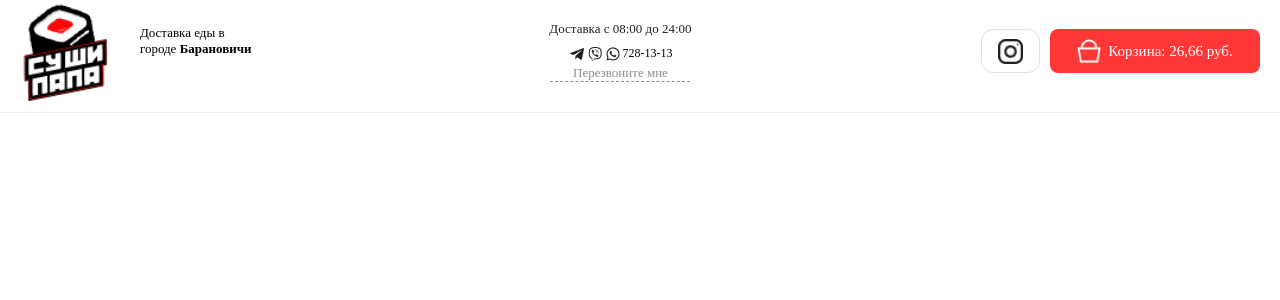
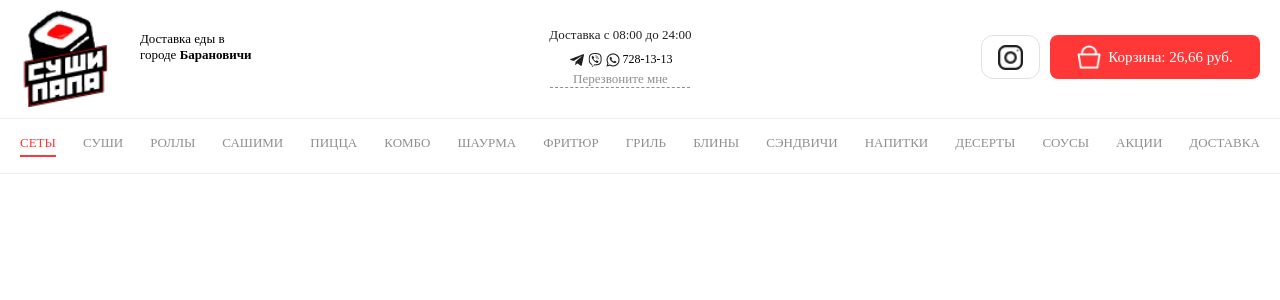
Before and after one commit to VladislavKokosh/pizza-client, a React (Create React App) app: page /sets in a window 1280 px wide. Shown: the top 300 px of the page. Built offline with nearby package versions, Linux system fonts and the light colour scheme; the HTML template or start-up script is replaced by a standard one; a web font is replaced by a local one.

Commit message:
add Menu for Header with Routes

```diff
--- a/package.json
+++ b/package.json
@@ -13,6 +13,7 @@
     "node-sass": "^6.0.1",
     "react": "^17.0.2",
     "react-dom": "^17.0.2",
+    "react-router-dom": "^5.3.0",
     "react-scripts": "4.0.3",
     "styled-components": "^5.3.1",
     "typescript": "^4.4.3",
@@ -43,6 +44,7 @@
     ]
   },
   "devDependencies": {
+    "@types/react-router-dom": "^5.1.8",
     "@types/styled-components": "^5.1.14"
   }
 }
--- a/src/App.tsx
+++ b/src/App.tsx
@@ -1,15 +1,20 @@
 import React from 'react';
+import { BrowserRouter as Router } from 'react-router-dom'
 
 import { GlobalStyle } from './global-style';
 
 import Header from "./components/Header";
+import Routes from "./Routes";
 
 function App() {
   return (
-    <div className="App">
-      <GlobalStyle/>
-      <Header/>
-    </div>
+    <Router>
+      <div className="App">
+        <GlobalStyle/>
+        <Header/>
+        <Routes/>
+      </div>
+    </Router>
   );
 }
 
--- /dev/null
+++ b/src/Pages/HomePage.tsx
@@ -0,0 +1,9 @@
+import React, { FC } from 'react'
+
+const HomePage: FC = () => {
+  return (
+    <div></div>
+  )
+}
+
+export default HomePage
--- /dev/null
+++ b/src/Routes/index.tsx
@@ -0,0 +1,30 @@
+import React, { FC } from 'react'
+import { Route, Switch, Redirect } from "react-router-dom";
+import HomePage from "../Pages/HomePage";
+
+const Routes:FC = () => {
+  return(
+    <Switch>
+      <Route exact path='/' component={HomePage}/>
+      <Route exact path='/sets' component={HomePage}/>
+      <Route exact path='/sushi' component={HomePage}/>
+      <Route exact path='/rolls' component={HomePage}/>
+      <Route exact path='/sashimi' component={HomePage}/>
+      <Route exact path='/pizza' component={HomePage}/>
+      <Route exact path='/combo' component={HomePage}/>
+      <Route exact path='/shaurma' component={HomePage}/>
+      <Route exact path='/frying' component={HomePage}/>
+      <Route exact path='/grill' component={HomePage}/>
+      <Route exact path='/pancakes' component={HomePage}/>
+      <Route exact path='/sandwiches' component={HomePage}/>
+      <Route exact path='/drink' component={HomePage}/>
+      <Route exact path='/desserts' component={HomePage}/>
+      <Route exact path='/sauces' component={HomePage}/>
+      <Route exact path='/stock' component={HomePage}/>
+      <Route exact path='/delivery' component={HomePage}/>
+      <Redirect to='/'/>
+    </Switch>
+  )
+}
+
+export default Routes
--- /dev/null
+++ b/src/components/Header/Menu/MenuItem/index.tsx
@@ -0,0 +1,31 @@
+import React, { FC } from 'react'
+import { useHistory, useLocation } from 'react-router-dom'
+import {MenuItemStyled, MenuItemActiveStyled} from "./menu-item.styled";
+
+interface IProps {
+  title: string,
+  link: string
+}
+
+const MenuItem:FC<IProps> = ({title, link}) => {
+  const history = useHistory()
+  const { pathname } = useLocation()
+
+  return(
+      pathname === link ?
+        <MenuItemActiveStyled
+          onClick={()=>{
+            history.push(link)
+        }}>
+          {title}
+        </MenuItemActiveStyled> :
+        <MenuItemStyled
+          onClick={()=>{
+            history.push(link)
+        }}>
+          {title}
+        </MenuItemStyled>
+    )
+}
+
+export default MenuItem
--- /dev/null
+++ b/src/components/Header/Menu/MenuItem/menu-item.styled.ts
@@ -0,0 +1,28 @@
+import styled from 'styled-components'
+
+export const MenuItemStyled = styled.span`
+  font-style: normal;
+  font-weight: 500;
+  font-size: 13px;
+  line-height: 16px;
+  text-align: center;
+  text-transform: uppercase;
+  color: #8F8F8F;
+  &:hover {
+    cursor: pointer;
+    color: #FF3737;
+  }
+`
+
+export const MenuItemActiveStyled = styled.span`
+  padding-bottom: 4px;
+  font-style: normal;
+  font-weight: 500;
+  font-size: 13px;
+  line-height: 16px;
+  text-align: center;
+  text-transform: uppercase;
+  cursor: pointer;
+  color: #FF3737;
+  border-bottom: 2px solid #FF3737;
+`
--- /dev/null
+++ b/src/components/Header/Menu/index.tsx
@@ -0,0 +1,17 @@
+import React, { FC } from 'react'
+import {MenuStyled} from "./menu.styled";
+
+import { items } from './items'
+import MenuItem from "./MenuItem";
+
+const Menu : FC = () => {
+  return(
+    <MenuStyled>
+      {items.map((item, key) => (
+        <MenuItem title={item.title} link={item.link} key={key}/>
+      ))}
+    </MenuStyled>
+  )
+}
+
+export default Menu
--- /dev/null
+++ b/src/components/Header/Menu/items.ts
@@ -0,0 +1,71 @@
+interface IITem {
+  title: string,
+  link: string
+}
+
+export const items:IITem[] = [
+  {
+    title: 'СЕТЫ',
+    link: '/sets'
+  },
+  {
+    title: 'СУШИ',
+    link: '/sushi'
+  },
+  {
+    title: 'РОЛЛЫ',
+    link: '/rolls'
+  },
+  {
+    title: 'САШИМИ',
+    link: '/sashimi'
+  },
+  {
+    title: 'ПИЦЦА',
+    link: '/pizza'
+  },
+  {
+    title: 'КОМБО',
+    link: '/combo'
+  },
+  {
+    title: 'ШАУРМА',
+    link: '/shaurma'
+  },
+  {
+    title: 'ФРИТЮР',
+    link: '/frying'
+  },
+  {
+    title: 'ГРИЛЬ',
+    link: '/grill'
+  },
+  {
+    title: 'БЛИНЫ',
+    link: '/pancakes'
+  },
+  {
+    title: 'СЭНДВИЧИ',
+    link: '/sandwiches'
+  },
+  {
+    title: 'НАПИТКИ',
+    link: '/drink'
+  },
+  {
+    title: 'ДЕСЕРТЫ',
+    link: '/desserts'
+  },
+  {
+    title: 'СОУСЫ',
+    link: '/sauces'
+  },
+  {
+    title: 'АКЦИИ',
+    link: '/stock'
+  },
+  {
+    title: 'ДОСТАВКА',
+    link: '/delivery'
+  }
+]
--- /dev/null
+++ b/src/components/Header/Menu/menu.styled.ts
@@ -0,0 +1,8 @@
+import styled from 'styled-components'
+
+export const MenuStyled = styled.div`
+  padding: 16px 20px 16px 20px;
+  display: flex;
+  justify-content: space-between;
+  border-bottom: 1px solid #EEEEEE;
+`
--- a/src/components/Header/header.styled.ts
+++ b/src/components/Header/header.styled.ts
@@ -4,7 +4,7 @@ export const TitleStyled = styled.div`
  display: flex;
  justify-content: space-between;
  height: 102px;
- padding: 0 20px 10px 20px;
+ padding: 6px 20px 10px 20px;
  border-bottom: 1px solid #EEEEEE;
 `
 
--- a/src/components/Header/index.tsx
+++ b/src/components/Header/index.tsx
@@ -1,4 +1,6 @@
 import React, { FC } from 'react'
+import { useHistory } from 'react-router-dom'
+
 import {
   TELEGRAM_MENU,
   TITLE_MENU,
@@ -20,8 +22,10 @@ import {
   BasketInstStyled,
   BasketButtonStyled
 } from "./header.styled";
+import Menu from "./Menu";
 
 const Header : FC = () => {
+  const history = useHistory()
   const image = [TELEGRAM_MENU, VIBER_MENU, WHATSAPP_MENU]
 
 return(
@@ -29,6 +33,7 @@ return(
     <TitleStyled>
       <LogoStyled>
         <img
+          onClick={() => history.push('/')}
           src={TITLE_MENU}
           alt=''
         />
@@ -68,6 +73,7 @@ return(
         </BasketButtonStyled>
       </BasketStyled>
     </TitleStyled>
+    <Menu/>
   </div>
 )}
 
--- a/src/global-style.ts
+++ b/src/global-style.ts
@@ -1,4 +1,4 @@
-import styled, { createGlobalStyle } from 'styled-components';
+import { createGlobalStyle } from 'styled-components';
 
 import './styles/fonts/_fonts.css';
 
```
Also changed, not shown: 1 other file (tests, documents, lock files or other folders).
